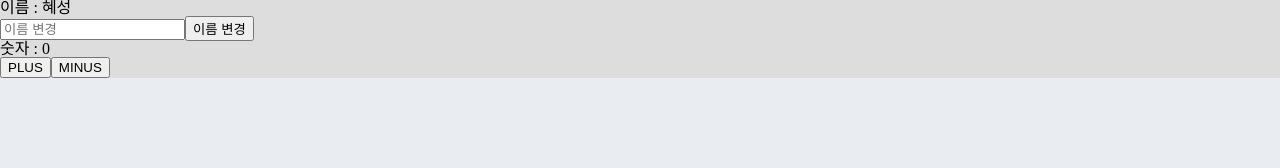
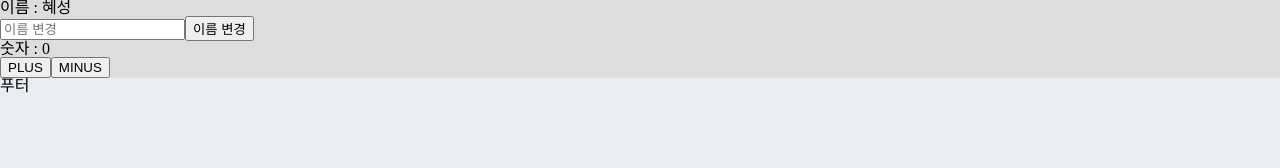
Before and after one commit to boriyoondal/react-shop, a React (Create React App) app: page / in a window 1280 px wide. Shown: the top 168 px of the page. Built offline with nearby package versions, Linux system fonts and the light colour scheme.

Commit message:
[UPDATE] dir

```diff
--- /dev/null
+++ b/src/components/templates/footer/index.tsx
@@ -0,0 +1,8 @@
+import React from "react";
+
+export default function Footer(){
+
+    return <div>
+        푸터
+    </div>
+}
--- a/src/index.tsx
+++ b/src/index.tsx
@@ -1,6 +1,6 @@
 import React from 'react';
 import ReactDOM from 'react-dom';
-import App from './App';
+import App from './pages/App';
 import reportWebVitals from './reportWebVitals';
 
 // React-router-dom
--- a/src/App.tsx
+++ b/src/pages/App.tsx
@@ -3,8 +3,10 @@ import {css, Theme} from "@emotion/react";
 // App
 
 import { useDispatch, useSelector } from "react-redux";
-import { RootState } from "./store";
-import { plusAction, minusAction, changeNameAction } from "./store/demo/action";
+import { RootState } from "../store";
+import { plusAction, minusAction, changeNameAction } from "../store/demo/action";
+
+import Footer from "../components/templates/footer";
 
 export default function App() {
   const dispatch = useDispatch();
@@ -29,7 +31,8 @@ export default function App() {
   };
 
   return (
-    <div css={Style.Container}>
+    <>
+          <div css={Style.Container}>
       <div>
         <p>이름 : {name}</p>
         <input
@@ -46,6 +49,9 @@ export default function App() {
         <button onClick={onMinus}>MINUS</button>
       </div>
     </div>
+    <Footer></Footer>
+    </>
+
   );
 }
 
```
